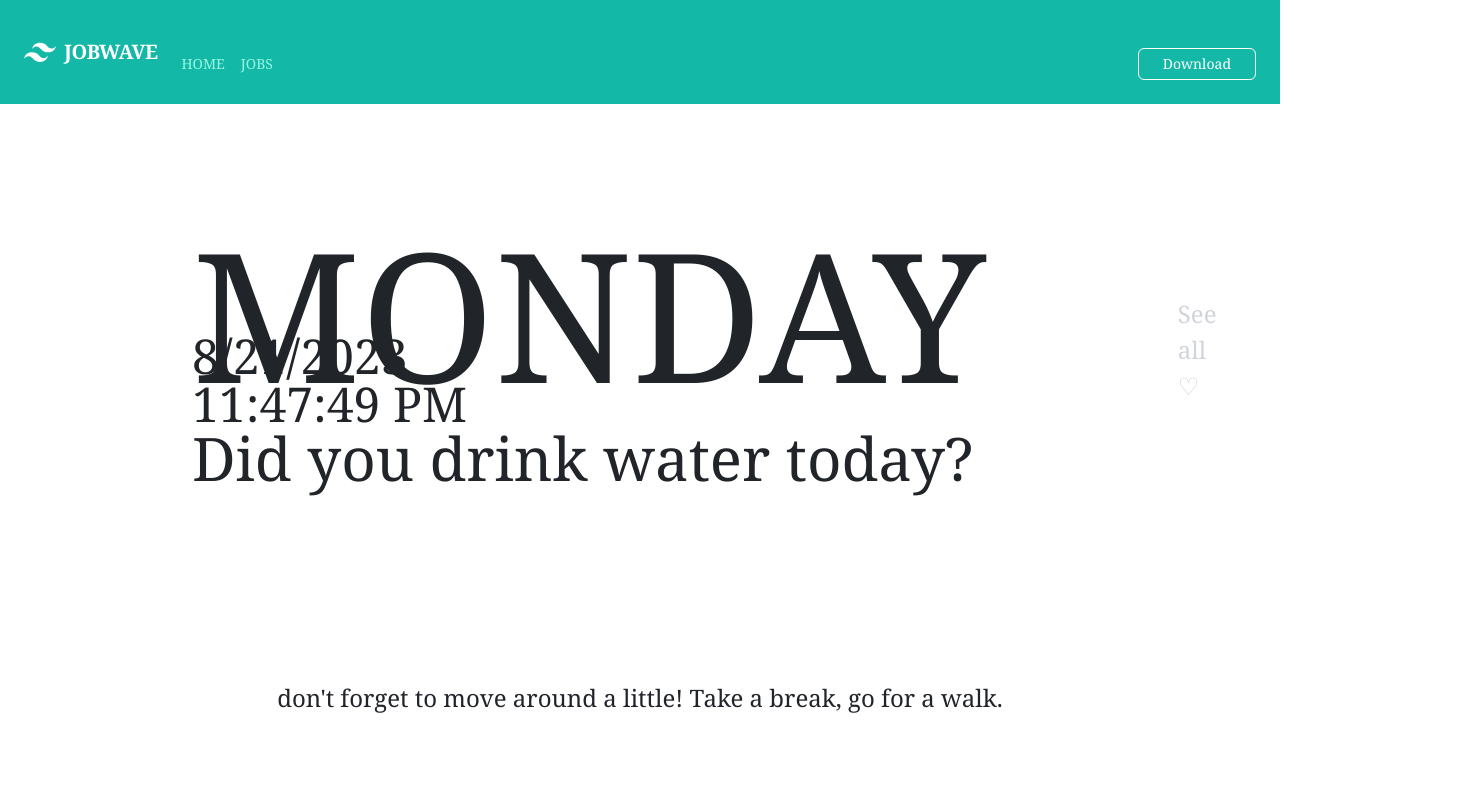
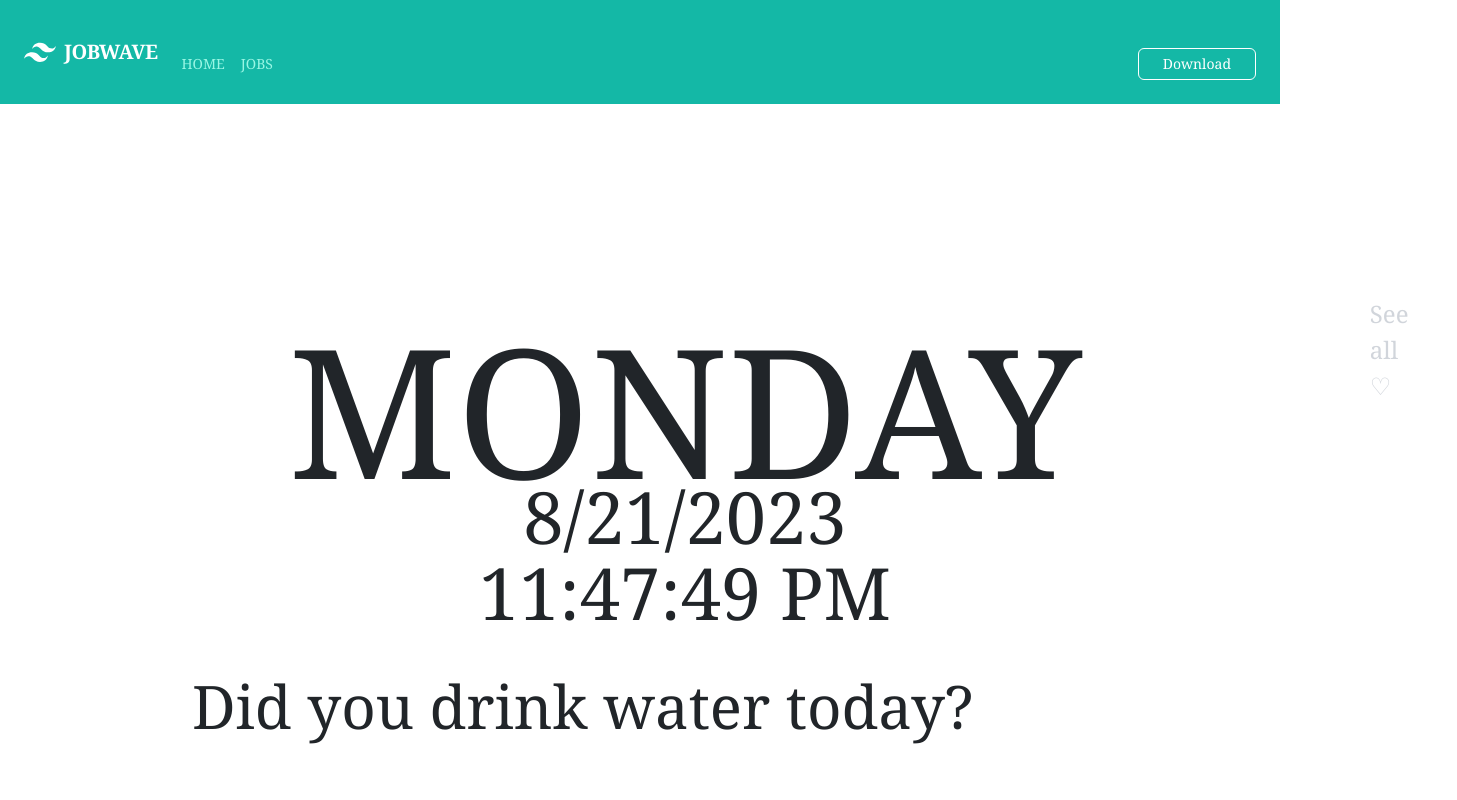
Before and after one commit to gnieb/jobsurge, a React (Create React App) app in the folder client/: page / in a window 1280 px wide. Shown: the top 800 px of the page, 1457 px wide, since content can reach past the window. Built offline with nearby package versions, Linux system fonts and the light colour scheme; no server answers.

Commit message:
stlying clock

```diff
--- a/client/src/Time.js
+++ b/client/src/Time.js
@@ -11,10 +11,14 @@ export default function Time(){
     const days = ["Sunday", "Monday", "Tuesday", "Wednesday", "Thursday", "Friday", "Saturday"]
     const weekDay = days[(date.getDay())]
     return(
-        <div>
-            <div className="text-3xl lg:text-[180px]">{weekDay.toUpperCase()}</div>
-            <div className="text-3xl sm:text-5xl">{date.toLocaleDateString()}</div>
-            <div className="text-3xl sm:text-5xl">{date.toLocaleTimeString()}</div>
+        <div className="p-5">
+            <div className="text-center">
+                <div className="text-3xl lg:text-[180px] p-5">
+                    <div>{weekDay.toUpperCase()}</div>
+                </div>
+                <div className="text-3xl sm:text-7xl p-1">{date.toLocaleDateString()}</div>
+                <div className="text-3xl sm:text-7xl ">{date.toLocaleTimeString()}</div>
+            </div>
         </div>
     )
 }
```
